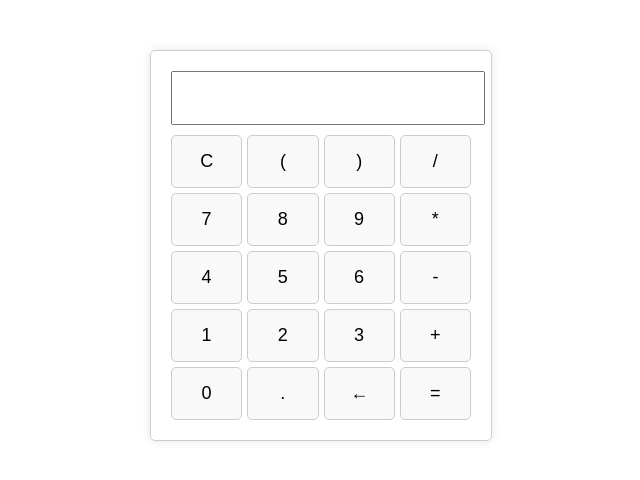
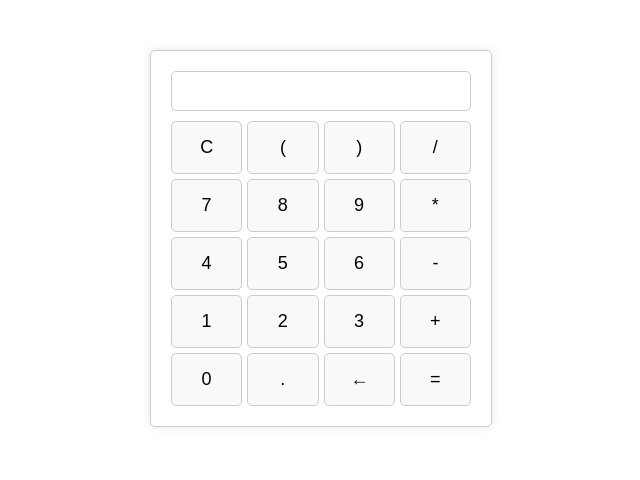
Before and after one commit to itbeard/copilot-test, a plain HTML site: page index.html in a window 1280 px wide. Shown: the whole page, without its empty margins (319-959 px from the left). Drawn offline with Linux system fonts and the light colour scheme.

Commit message:
Enhance display input styling for the calculator

```diff
--- a/index.html
+++ b/index.html
@@ -39,7 +39,7 @@
 </head>
 <body>
     <div class="calculator">
-        <input type="text" class="display" readonly>
+        <input type="text" class="display" style="box-sizing: border-box; border: 1px solid #ccc; border-radius: 5px;" readonly>
         <div class="buttons">
             <button onclick="clearDisplay()">C</button>
             <button onclick="appendValue('(')">(</button>
```
